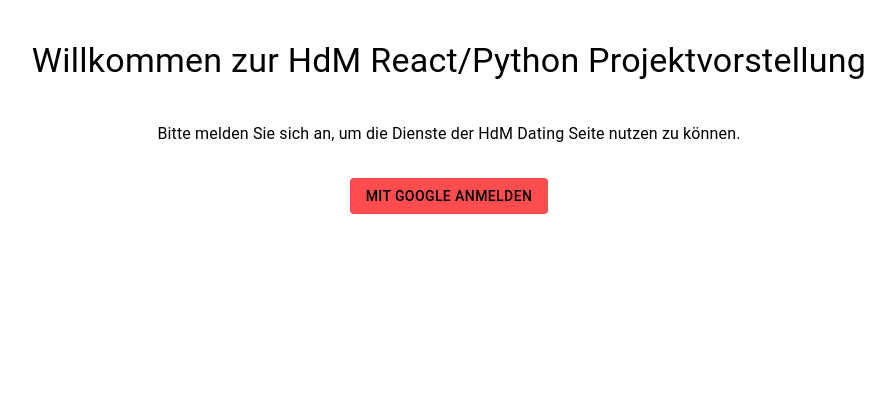
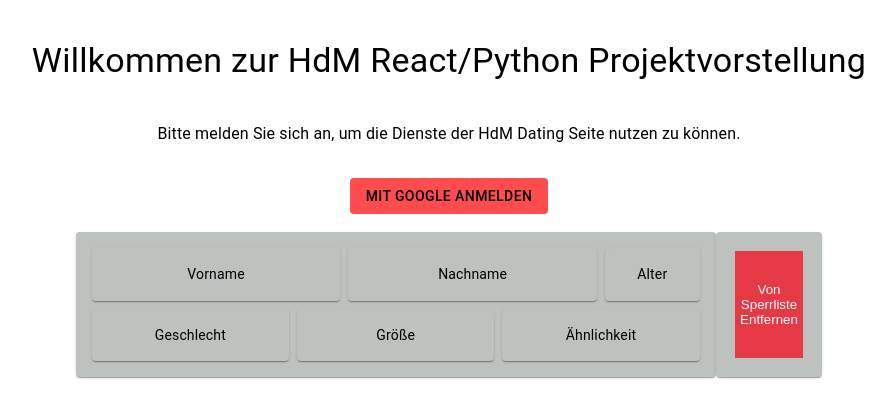
Before and after one commit to PatrickMayerHdM/Software-Praktikum-Gruppe01, a React (Create React App) app in the folder frontend/: page / in a window 1280 px wide. Shown: the top 418 px of the page, without its empty margins (191-1086 px from the left). Built offline with nearby package versions, Linux system fonts and the light colour scheme; no server answers.

Commit message:
Erstellen OtherProfile.js und einer dazugehörenden funktion mit div als Rohbau und der passenden Beschreibung. Dazu Anpassen der BlockProfileBox.js damit diese auch in einem Grauen Item ist. (Besprechen ob behalten werden soll.)

```diff
--- a/frontend/src/App.js
+++ b/frontend/src/App.js
@@ -14,6 +14,7 @@ import FavoriteProfileBox from "./components/FavoriteProfileBox";
 import Navbar from "./components/header/Navbar";
 import SearchProfile from "./components/SearchProfile";
 import Chat from "./components/Chat";
+import OtherProfile from "./components/OtherProfile";
 
 /** Definition der App-Komponente */
 
@@ -132,8 +133,15 @@ class App extends Component {
         {!currentUser && /** Wenn kein Benutzer angemeldet wird nur das Anmeldeformular gerendert */
           <LogIn onLogIn={this.handleLogIn} />
         }
+        .
+        <BlockProfileBox/>
       </div>
     );
   }
 }
+
 export default App;
+
+/** Die Firebase Authentifizierung ist bei Kunz in App.js */
+
+/** Die Inhaltsstruktur findet sich auch in App.js (Siehe Bankprojekt)*/
--- a/frontend/src/components/BlockProfileBox.js
+++ b/frontend/src/components/BlockProfileBox.js
@@ -29,10 +29,12 @@ function BlockProfileBox(){
               </Item >
             </Grid >
             <Grid item xs={1} >
-                <button onClick={BlockDelClicked} style={{ height: "100%", width: "100%" ,display: "flex", alignItems: "center", justifyContent: "center", backgroundColor: "#e63946", color:"#fff", cursor: "pointer", border: "solid"}} >
-                    Von Kontaktsperre
-                    Entfernen
-                </button>
+                <Item style={{ height: "100%", width: "100%" ,display: "flex", alignItems: "center", justifyContent: "center", backgroundColor: "#BDC2BF", color:"#fff", border: "solid", borderColor: '#BDC2BF'}}>
+                    <button onClick={BlockDelClicked}  style={{height: "100%", width: "100%" ,cursor: "pointer", backgroundColor: "#e63946", border: "none", color:"#fff"}}>
+                        Von Sperrliste
+                        Entfernen
+                    </button>
+                </Item>
             </Grid>
 
           </Grid >
--- a/frontend/src/components/FavoriteProfileBox.js
+++ b/frontend/src/components/FavoriteProfileBox.js
@@ -34,12 +34,12 @@ function FavoriteProfileBox(){
               </Item >
             </Grid >
             <Grid item xs={1} spacing={2} >
-                <button onClick={FavoriteAskClicked} style={{ height: "100%", width: "100%" ,display: "flex", alignItems: "center", justifyContent: "center", backgroundColor: "#8158fa", color:"#fff", cursor: "pointer", border: "solid" }}>
+                <button onClick={FavoriteAskClicked} style={{ height: "100%", width: "100%" ,display: "flex", alignItems: "center", justifyContent: "center", backgroundColor: "#8158fa", color:"#fff", cursor: "pointer", border: "solid", borderColor: '#BDC2BF'}}>
                     Kontaktanfrage
                 </button>
             </Grid>
             <Grid xs={1} spacing={2}>
-                <button onClick={FavoriteDelClicked} style={{ height: "100%", width: "100%" ,display: "flex", alignItems: "center", justifyContent: "center", backgroundColor: "#e63946", color:"#fff", cursor: "pointer", border: "solid"}}>
+                <button onClick={FavoriteDelClicked} style={{ height: "100%", width: "100%" ,display: "flex", alignItems: "center", justifyContent: "center", backgroundColor: "#e63946", color:"#fff", cursor: "pointer", border: "solid", borderColor: '#BDC2BF'}}>
                     Von Merkzettel
                     Entfernen
                 </button>
--- /dev/null
+++ b/frontend/src/components/OtherProfile.js
@@ -0,0 +1,21 @@
+/** Die verschiedenen für OtherProfile.js benötigten Imports*/
+import * as React from 'react';
+import Grid from '@mui/material/Grid'; // Grid version 1
+import Item from "../theme";
+import Box from "@mui/material/Box";
+
+
+//** Dies soll ein anderes Profil darstellen, dies sollte einem User später angezeigt werden, wenn er ein anderes
+// Profil auswählt. Diese darstellung dieses anderen Profils soll zwar Ähnlichkeiten zur Darstellung des eigenen
+// Profils haben, jedoch keine Möglichkeit zur Bearbeitung bieten. Zudem soll diese Ansicht Funktionen, wie
+// Kontaktaufnahme oder zum Merkzettel hinzufügen besitzen. Other Profile nutzt hierbei Grid v.2*/
+
+
+function OtherProfile() {
+
+    return(
+        <div>Platzhalter</div>
+    )
+}
+
+export default OtherProfile
--- a/frontend/src/components/SearchProfile.js
+++ b/frontend/src/components/SearchProfile.js
@@ -8,9 +8,6 @@ import FormControlLabel from '@mui/material/FormControlLabel';
 import Checkbox from '@mui/material/Checkbox';
 import FormLabel from '@mui/material/FormLabel';
 import FormGroup from '@mui/material/FormGroup';
-import Radio from '@mui/material/Radio';
-import RadioGroup from '@mui/material/RadioGroup';
-import FormControl from '@mui/material/FormControl';
 import {Button} from "@mui/material";
 import { useState} from "react";
 
@@ -20,8 +17,6 @@ import { useState} from "react";
 
 
 function SearchProfile(){
-
-    /** const für möglichen Werte  */
 
     /** const für die Auswahlmöglichkeiten beim Geschlecht  */
     const [gender, setGender] = useState({
```
